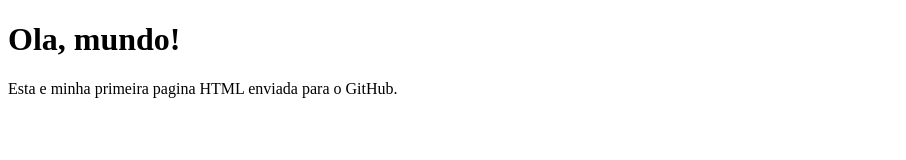
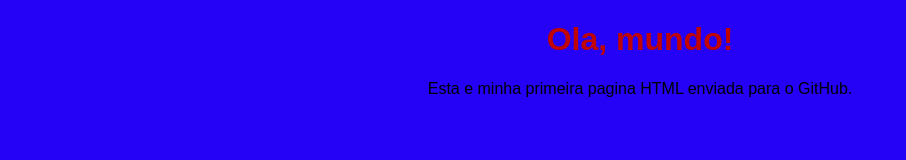
Before and after one commit to DaviHunters/atividade-html-css, a plain HTML site: page index.html in a window 1280 px wide. Shown: the whole page, without its empty margins (0-906 px from the left). Drawn offline with Linux system fonts and the light colour scheme.

Commit message:
Add basic CSS styling and link to HTML
Created style.css with background color, font, and heading styles. Linked the stylesheet in index.html to apply the new styles.

```diff
--- a/index.html
+++ b/index.html
@@ -5,6 +5,8 @@
     <meta charset="UTF-8">
 
     <title>Minha Primeira Pagina</title>
+
+    <link rel="stylesheet" href="style.css">
 </head>
 
 <body>
--- /dev/null
+++ b/style.css
@@ -0,0 +1,8 @@
+body {
+ background-color: #2501f5;
+ font-family: Arial, sans-serif;
+ text-align: center;
+}
+h1 {
+ color: rgb(192, 4, 4);
+}
```
